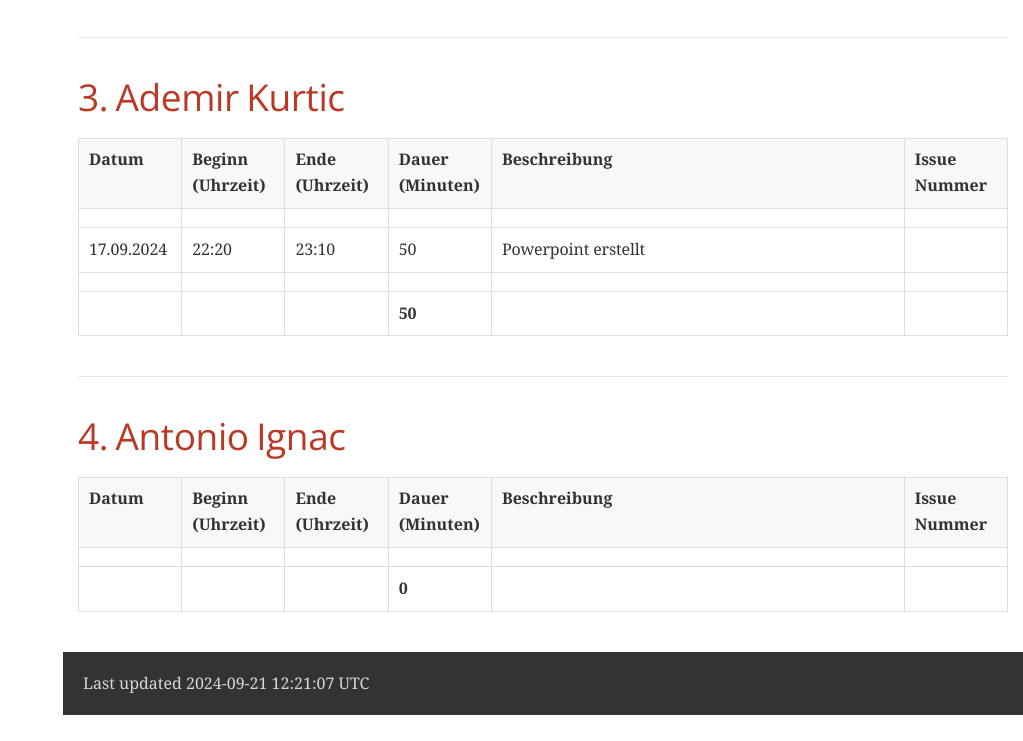
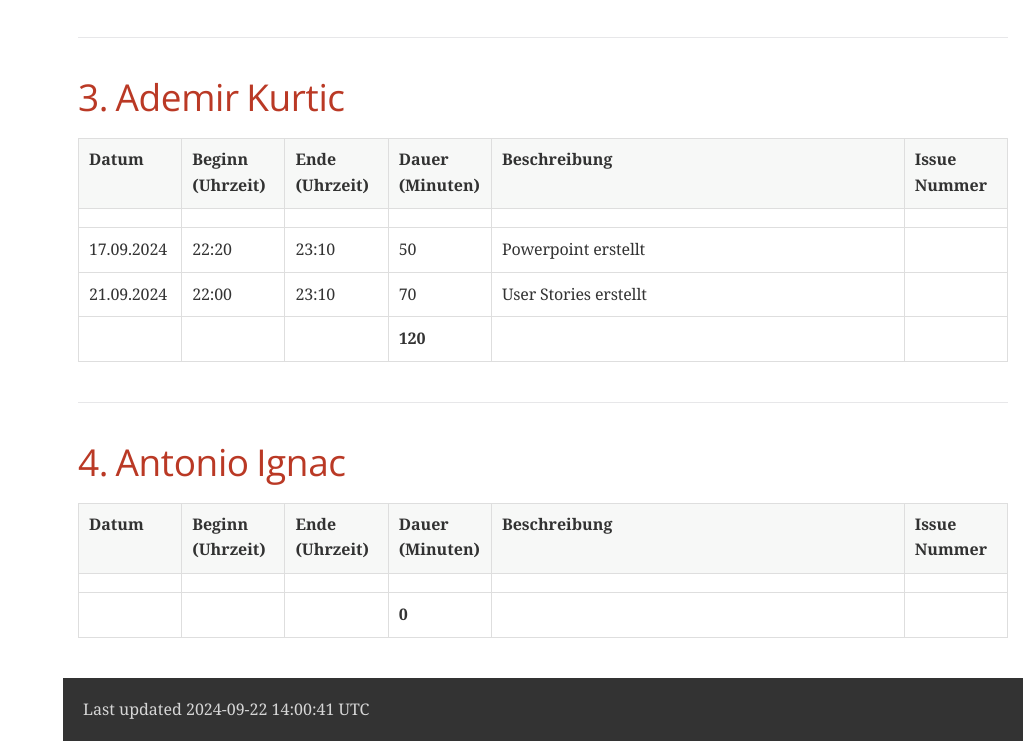
Before and after one commit to Spread-Share/SpreadShare-Documents, a plain HTML site: page Arbeitsstunden.html in a window 1280 px wide. Shown: the part 1095-1836 px from the top of the page, without its empty margins (257-1280 px from the left). Before the commit the page ends 1810 px from the top, so only its background shows below. Drawn offline with nearby package versions, Linux system fonts and the light colour scheme; a web font is replaced by a local one.

Commit message:
Deploying to gh-pages from @ SaydamArda/SpreadShare@b18dfd14b12ab8b94bbee2d9f344b807cc3e3c2a 🚀

```diff
--- a/Arbeitsstunden.html
+++ b/Arbeitsstunden.html
@@ -671,18 +671,18 @@ body.book #toc,body.book #preamble,body.book h1.sect0,body.book .sect1>h2{page-b
 <td class="tableblock halign-left valign-top"></td>
 </tr>
 <tr>
-<td class="tableblock halign-left valign-top"></td>
-<td class="tableblock halign-left valign-top"></td>
-<td class="tableblock halign-left valign-top"></td>
-<td class="tableblock halign-left valign-top"></td>
-<td class="tableblock halign-left valign-top"></td>
+<td class="tableblock halign-left valign-top"><p class="tableblock">21.09.2024</p></td>
+<td class="tableblock halign-left valign-top"><p class="tableblock">22:00</p></td>
+<td class="tableblock halign-left valign-top"><p class="tableblock">23:10</p></td>
+<td class="tableblock halign-left valign-top"><p class="tableblock">70</p></td>
+<td class="tableblock halign-left valign-top"><p class="tableblock">User Stories erstellt</p></td>
 <td class="tableblock halign-left valign-top"></td>
 </tr>
 <tr>
 <td class="tableblock halign-left valign-top"></td>
 <td class="tableblock halign-left valign-top"></td>
 <td class="tableblock halign-left valign-top"></td>
-<td class="tableblock halign-left valign-top"><p class="tableblock"><strong>50</strong></p></td>
+<td class="tableblock halign-left valign-top"><p class="tableblock"><strong>120</strong></p></td>
 <td class="tableblock halign-left valign-top"></td>
 <td class="tableblock halign-left valign-top"></td>
 </tr>
@@ -736,7 +736,7 @@ body.book #toc,body.book #preamble,body.book h1.sect0,body.book .sect1>h2{page-b
 </div>
 <div id="footer">
 <div id="footer-text">
-Last updated 2024-09-21 12:21:07 UTC
+Last updated 2024-09-22 14:00:41 UTC
 </div>
 </div>
 </body>
```
Also changed, not shown: Pflichtenheft.html (+3 -8 lines), Projektauftrag.html (+1 -1 lines), Projektidee.html (+1 -1 lines), Umfeldanalyse.html (+1 -1 lines), index.html (+1 -1 lines), images/Usecasediagramme.png (added), 2 other files.
